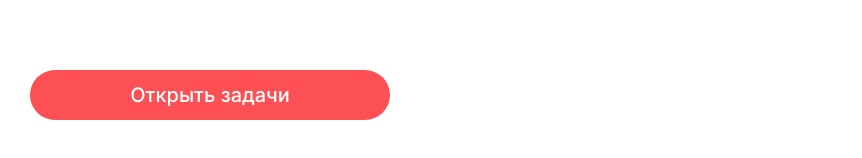
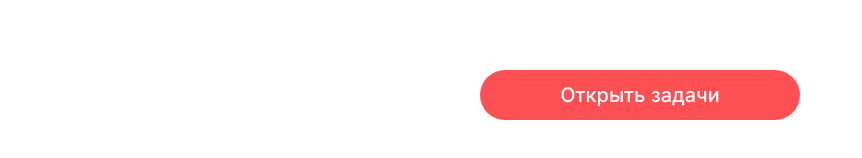
Before and after one commit to Myznikovv/LST_PROMENADE, a React (Vite) app in the folder vite-project/: page /tasks in a window 1280 px wide. Shown: the part 600-758 px from the top of the page, without its empty margins (0-862 px from the left). Built offline with nearby package versions, Linux system fonts and the light colour scheme.

Commit message:
fix (style): minor style fixes

```diff
--- a/vite-project/src/pages/RootLayout/components/BottomBar.tsx
+++ b/vite-project/src/pages/RootLayout/components/BottomBar.tsx
@@ -17,7 +17,7 @@ const StyledBottomNavigation = styled(BottomNavigation)({
   left: 0,
   right: 0,
   padding: "1.5rem 0",
-  height: "5rem",
+  height: "4.5rem",
   zIndex:2
 });
 
--- a/vite-project/src/shared/components/BottomSheet/index.tsx
+++ b/vite-project/src/shared/components/BottomSheet/index.tsx
@@ -21,7 +21,10 @@ const StyledDrawer = styled(Drawer)({
 const StyledButtonOpen = styled(StyledButtonMobile)({
   position: "absolute",
   bottom: "80px",
-  left: "30px",
+  left: "0",
+  right: "0",
+  margin: "0 auto",
+  width: "20rem"
 });
 
 function BottomSheet({ openTaskList }: { openTaskList: () => void }) {
```
